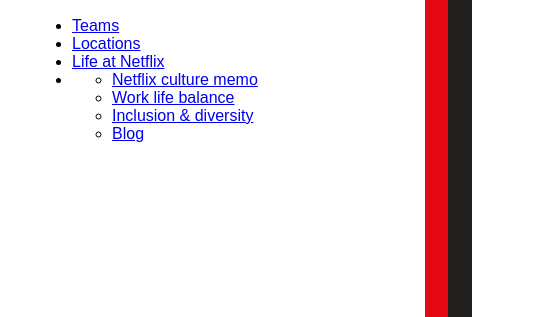
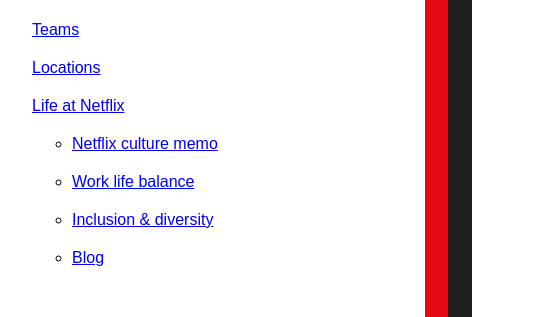
Before and after one commit to DEV-Gitanjali/netflix_mobile_navigation, a plain HTML site: page index.html in a window 1280 px wide. Shown: the part 156-473 px from the top of the page, 8-555 px from the left. Drawn offline with Linux system fonts and the light colour scheme; a web font is replaced by a local one.

Commit message:
this styling for list & list li

```diff
--- a/style.css
+++ b/style.css
@@ -76,3 +76,13 @@ body{
     top: 40px;
     right: 30px;
 }
+
+
+.list{
+  list-style-type: none;
+  padding: 0;
+}
+
+.list li{
+  margin: 20px 0;
+}
```
